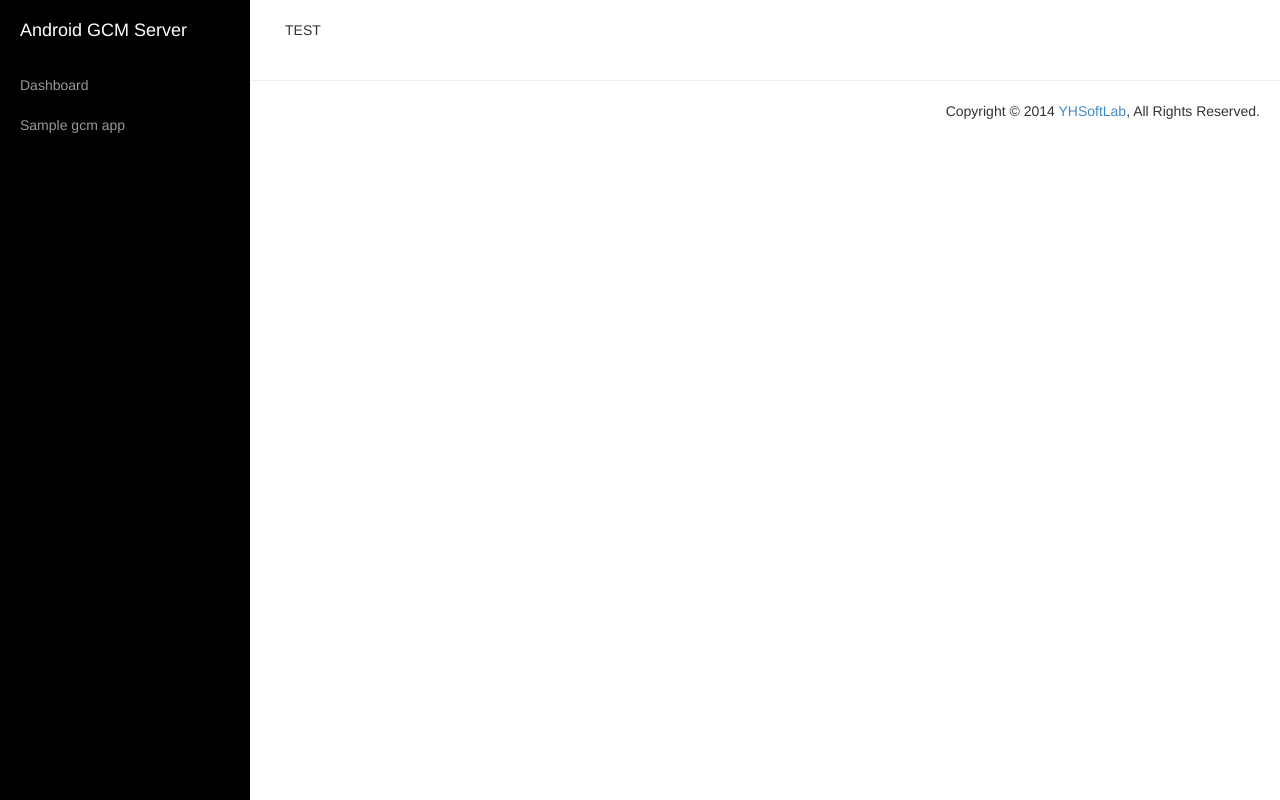
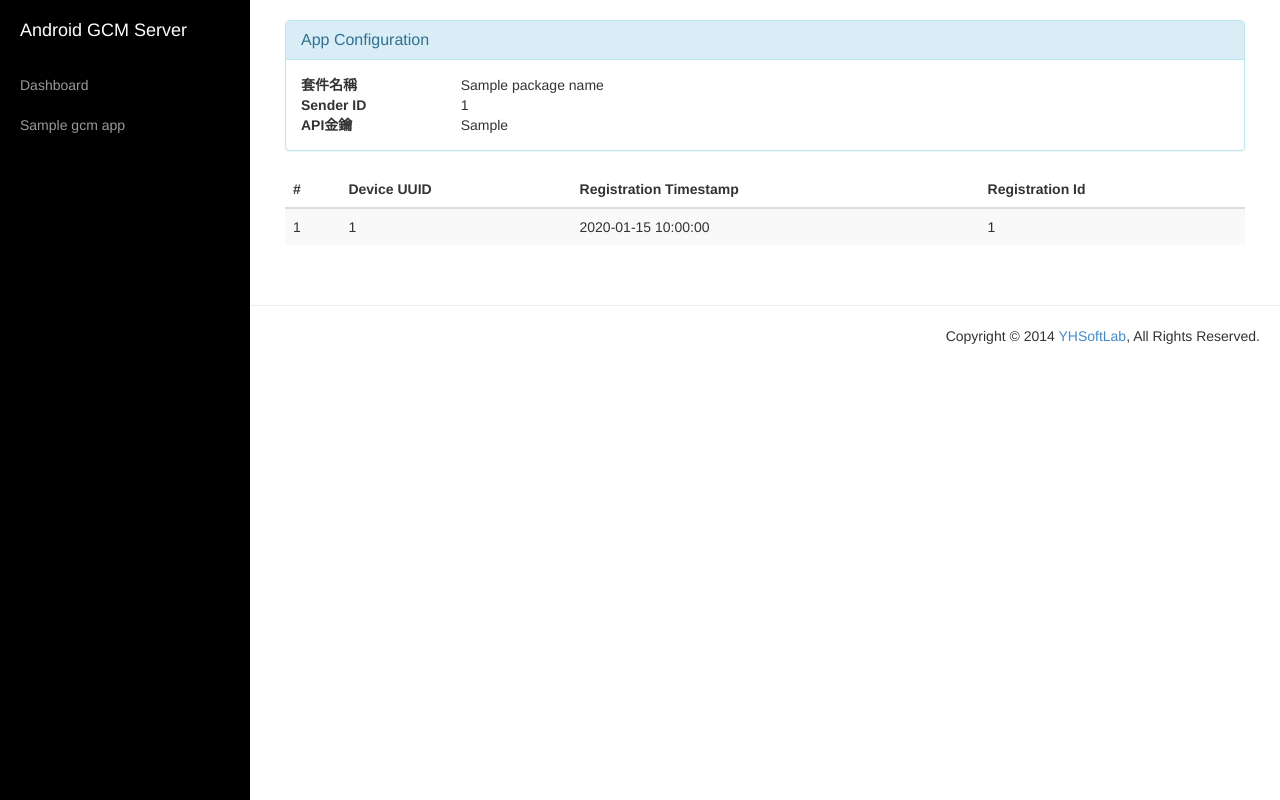
Before and after one commit to yhuiyang/gcm-server, a Python web app: template templates/gcm_devices.html in a window 1280 px wide. Run offline with Jinja, Linux system fonts and the light colour scheme; the template is opened without the code that fills it: most values are stand-ins (such as "Sample title", 1, 10 or a date in 2020); some libraries are stand-ins or nearby versions.

Commit message:
Show app configuration in panel.

```diff
--- a/templates/gcm_devices.html
+++ b/templates/gcm_devices.html
@@ -1,7 +1,42 @@
 {% extends "base.html" %}
 
 {% block content %}
+<div class="panel panel-info">
+    <div class="panel-heading"><h3 class="panel-title">App Configuration</h3></div>
+    <div class="panel-body">
+        <div class="row">
+            <div class="col-sm-2"><b>套件名稱</b></div>
+            <div class="col-sm-9">{{ package_name }}</div>
+        </div>
+        <div class="row">
+            <div class="col-sm-2"><b>Sender ID</b></div>
+            <div class="col-sm-9">{{ sender_id }}</div>
+        </div>
+        <div class="row">
+            <div class="col-sm-2"><b>API金鑰</b></div>
+            <div class="col-sm-9">{{ api_key }}</div>
+        </div>
+    </div>
+</div>
 
-        TEST
-
+<table class="table table-striped table-hover">
+    <thead>
+        <tr>
+            <th>#</th>
+            <th>Device UUID</th>
+            <th>Registration Timestamp</th>
+            <th>Registration Id</th>
+        </tr>
+    </thead>
+    <tbody>
+    {% for device in devices %}
+        <tr>
+            <td>{{ loop.index }}</td>
+            <td>{{ device.uuid }}</td>
+            <td>{{ device.timestamp }}</td>
+            <td>{{ device.registration_id }}</td>
+        </tr>
+    {% endfor %}
+    </tbody>
+</table>
 {% endblock content %}
```
Also changed, not shown: admin/handlers.py (+11 -0 lines).
